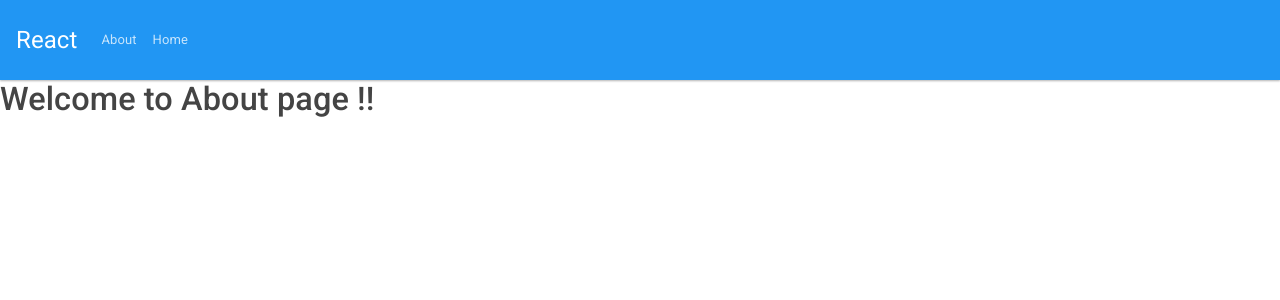
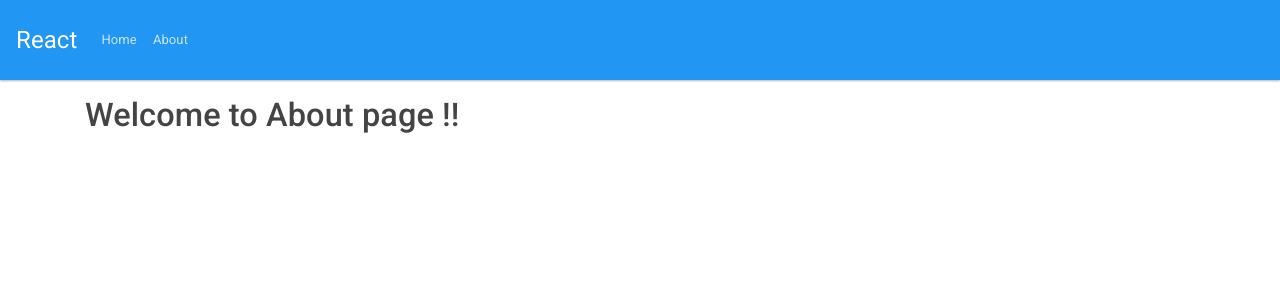
Before and after one commit to vigneshwaran-chandrasekaran/react-next-js-server-side-rendering, a Next.js app: page /about in a window 1280 px wide. Shown: the top 300 px of the page. Built offline with nearby package versions, Linux system fonts and the light colour scheme.

Commit message:
added basic api handling using isomorphic-unfetch

```diff
--- a/components/Layout.js
+++ b/components/Layout.js
@@ -16,7 +16,7 @@ export default function Layout(props) {
         ></link> */}
       </Head>
       <Navbar />
-      {props.children}
+      <main className="container">{props.children}</main>
     </div>
   );
 }
--- a/components/Navbar.js
+++ b/components/Navbar.js
@@ -2,7 +2,7 @@ import Link from "next/link";
 
 function Navbar() {
   return (
-    <nav className="navbar navbar-expand-lg navbar-dark bg-primary">
+    <nav className="navbar navbar-expand-lg navbar-dark bg-primary mb-3">
       <Link href="/">
         <a className="navbar-brand">React</a>
       </Link>
@@ -26,13 +26,13 @@ function Navbar() {
               </a>
             </li> */}
           <li className="nav-item">
-            <Link href="/about">
-              <a className="nav-link">About</a>
+            <Link href="/">
+              <a className="nav-link">Home</a>
             </Link>
           </li>
           <li className="nav-item">
-            <Link href="/">
-              <a className="nav-link">Home</a>
+            <Link href="/about">
+              <a className="nav-link">About</a>
             </Link>
           </li>
         </ul>
--- a/package.json
+++ b/package.json
@@ -4,6 +4,7 @@
   "description": "",
   "main": "index.js",
   "dependencies": {
+    "isomorphic-unfetch": "^3.0.0",
     "next": "^9.1.4",
     "react": "^16.12.0",
     "react-dom": "^16.12.0"
```
Also changed, not shown: pages/index.js (+16 -1 lines), 1 other file (tests, documents, lock files or other folders).
